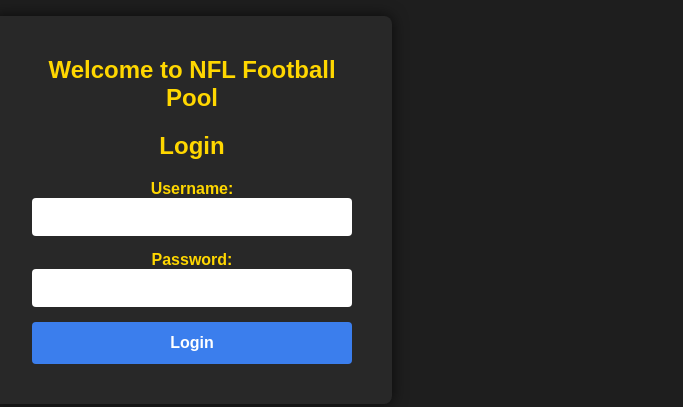
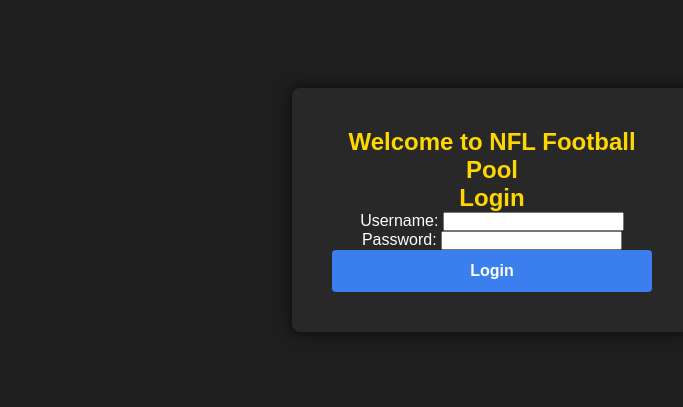
Before and after one commit to iBurnCake/football-pool, a plain HTML site: page index.html in a window 1280 px wide. Shown: the part 190-597 px from the top of the page, without its empty margins (148-831 px from the left). Drawn offline with Linux system fonts and the light colour scheme.

Commit message:
Updated styling for NFL theme and improved layout

```diff
--- a/style.css
+++ b/style.css
@@ -14,6 +14,7 @@ body {
     justify-content: center;
     min-height: 100vh;
     padding: 20px;
+    flex-direction: column; /* Add this to center content vertically */
 }
 
 /* Centered Login Container Styling */
@@ -25,57 +26,21 @@ body {
     width: 100%;
     max-width: 400px;
     text-align: center;
+    margin: auto; /* Center the login container */
 }
 
-.login-container h1, .login-container h2 {
-    margin-bottom: 20px;
-    color: #FFD700; /* NFL gold color */
-}
-
-label {
-    font-weight: bold;
-    color: #FFD700;
-}
-
-input {
-    padding: 10px;
-    font-size: 16px;
-    border-radius: 4px;
-    border: none;
-    outline: none;
-    width: 100%;
-    margin-bottom: 15px;
-}
-
-button {
-    padding: 12px;
-    width: 100%;
-    font-size: 16px;
-    background-color: #3B7EED; /* NFL blue color */
-    color: #FFFFFF;
-    border: none;
-    border-radius: 4px;
-    cursor: pointer;
-    transition: background-color 0.3s;
-    font-weight: bold;
-}
-
-button:hover {
-    background-color: #1F5B99;
-}
-
-/* Games and Leaderboard Sections */
-section {
+/* User Home Section and Game Section Styling */
+#userHomeSection, #gamesSection, #leaderboardSection {
     width: 90%;
     max-width: 1000px;
     margin: 20px auto;
+    text-align: center;
 }
 
-h2 {
+/* Centered Heading Styling */
+h1, h2 {
     color: #FFD700;
     text-align: center;
-    margin-top: 20px;
-    font-size: 24px;
     font-weight: bold;
 }
 
@@ -85,6 +50,7 @@ h2 {
     margin-bottom: 10px;
 }
 
+/* Table Styling */
 table {
     width: 100%;
     border-collapse: collapse;
@@ -104,7 +70,20 @@ th {
     font-weight: bold;
 }
 
-/* Hide initial sections */
-#userHomeSection, #gamesSection, #leaderboardSection {
-    display: none;
+/* Button Styling */
+button {
+    padding: 12px;
+    width: 100%;
+    font-size: 16px;
+    background-color: #3B7EED; /* NFL blue color */
+    color: #FFFFFF;
+    border: none;
+    border-radius: 4px;
+    cursor: pointer;
+    transition: background-color 0.3s;
+    font-weight: bold;
 }
+
+button:hover {
+    background-color: #1F5B99;
+}
```
